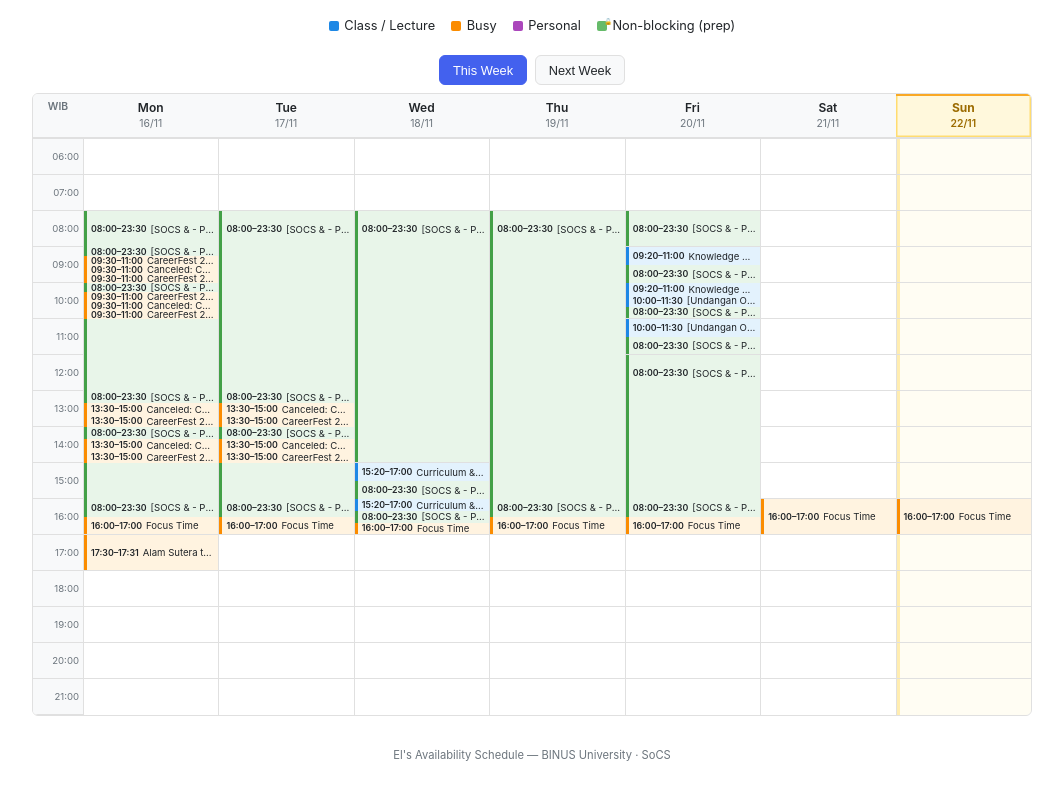
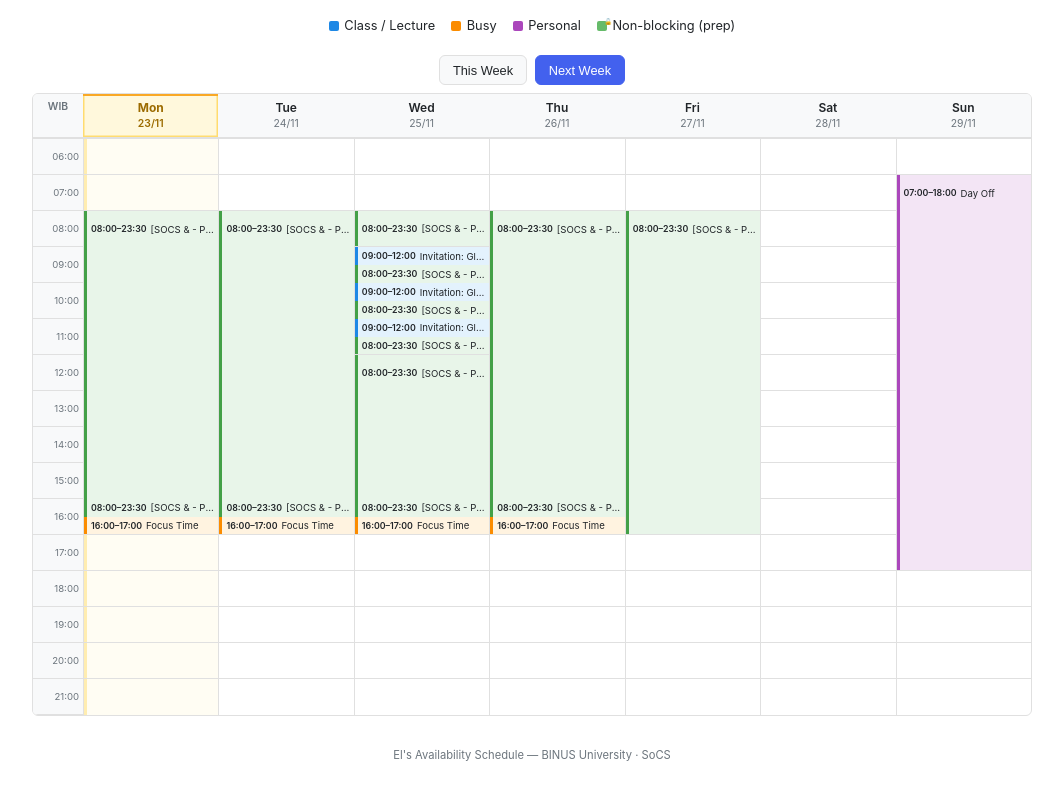
Before and after one commit to asaeltarigan/schedule, a plain HTML site: page index.html in a window 1280 px wide. Shown: the part 120-916 px from the top of the page, without its empty margins (108-1171 px from the left). Drawn offline with Linux system fonts and the light colour scheme.

Commit message:
schedule: rebuild static timetable

```diff
--- a/index.html
+++ b/index.html
@@ -28,13 +28,13 @@
 
         <div class="week-nav">
 
-            <button class="week-btn active"
+            <button class="week-btn "
                     onclick="showWeek(0)"
                     data-week="0">
                 This Week
             </button>
 
-            <button class="week-btn "
+            <button class="week-btn active"
                     onclick="showWeek(1)"
                     data-week="1">
                 Next Week
@@ -44,7 +44,7 @@
 
 
 
-        <div class="timeline-wrapper " id="week-0">
+        <div class="timeline-wrapper hidden" id="week-0">
             <div class="timeline">
                 <div class="t-grid">
                     <div class="t-row t-header">
@@ -80,7 +80,7 @@
                             <span class="day-date">21/11</span>
                         </div>
 
-                        <div class="t-day-header t-today">
+                        <div class="t-day-header ">
                             <span class="day-name">Sun</span>
                             <span class="day-date">22/11</span>
                         </div>
@@ -135,7 +135,7 @@
                         </div>
 
 
-                        <div class="t-cell t-today-col   ">
+                        <div class="t-cell    ">
 
                             <div class="t-cell-empty"></div>
 
@@ -190,7 +190,7 @@
                         </div>
 
 
-                        <div class="t-cell t-today-col   ">
+                        <div class="t-cell    ">
 
                             <div class="t-cell-empty"></div>
 
@@ -290,7 +290,7 @@
                         </div>
 
 
-                        <div class="t-cell t-today-col   ">
+                        <div class="t-cell    ">
 
                             <div class="t-cell-empty"></div>
 
@@ -456,7 +456,7 @@
                         </div>
 
 
-                        <div class="t-cell t-today-col   ">
+                        <div class="t-cell    ">
 
                             <div class="t-cell-empty"></div>
 
@@ -637,7 +637,7 @@
                         </div>
 
 
-                        <div class="t-cell t-today-col   ">
+                        <div class="t-cell    ">
 
                             <div class="t-cell-empty"></div>
 
@@ -749,7 +749,7 @@
                         </div>
 
 
-                        <div class="t-cell t-today-col   ">
+                        <div class="t-cell    ">
 
                             <div class="t-cell-empty"></div>
 
@@ -837,7 +837,7 @@
                         </div>
 
 
-                        <div class="t-cell t-today-col   ">
+                        <div class="t-cell    ">
 
                             <div class="t-cell-empty"></div>
 
@@ -1002,7 +1002,7 @@
                         </div>
 
 
-                        <div class="t-cell t-today-col   ">
+                        <div class="t-cell    ">
 
                             <div class="t-cell-empty"></div>
 
@@ -1167,7 +1167,7 @@
                         </div>
 
 
-                        <div class="t-cell t-today-col   ">
+                        <div class="t-cell    ">
 
                             <div class="t-cell-empty"></div>
 
@@ -1279,7 +1279,7 @@
                         </div>
 
 
-                        <div class="t-cell t-today-col   ">
+                        <div class="t-cell    ">
 
                             <div class="t-cell-empty"></div>
 
@@ -1518,7 +1518,7 @@
                         </div>
 
 
-                        <div class="t-cell t-today-col t-filled  ">
+                        <div class="t-cell  t-filled  ">
 
 
 
@@ -1591,7 +1591,7 @@
                         </div>
 
 
-                        <div class="t-cell t-today-col   ">
+                        <div class="t-cell    ">
 
                             <div class="t-cell-empty"></div>
 
@@ -1646,7 +1646,7 @@
                         </div>
 
 
-                        <div class="t-cell t-today-col   ">
+                        <div class="t-cell    ">
 
                             <div class="t-cell-empty"></div>
 
@@ -1701,7 +1701,7 @@
                         </div>
 
 
-                        <div class="t-cell t-today-col   ">
+                        <div class="t-cell    ">
 
                             <div class="t-cell-empty"></div>
 
@@ -1756,7 +1756,7 @@
                         </div>
 
 
-                        <div class="t-cell t-today-col   ">
+                        <div class="t-cell    ">
 
                             <div class="t-cell-empty"></div>
 
@@ -1811,7 +1811,7 @@
                         </div>
 
 
-                        <div class="t-cell t-today-col   ">
+                        <div class="t-cell    ">
 
                             <div class="t-cell-empty"></div>
 
@@ -1823,13 +1823,13 @@
             </div>
         </div>
 
-        <div class="timeline-wrapper hidden" id="week-1">
+        <div class="timeline-wrapper " id="week-1">
             <div class="timeline">
                 <div class="t-grid">
                     <div class="t-row t-header">
                         <div class="t-time-header">WIB</div>
 
-                        <div class="t-day-header ">
+                        <div class="t-day-header t-today">
                             <span class="day-name">Mon</span>
                             <span class="day-date">23/11</span>
                         </div>
@@ -1872,7 +1872,7 @@
                         <div class="t-time">06:00</div>
 
 
-                        <div class="t-cell    ">
+                        <div class="t-cell t-today-col   ">
 
                             <div class="t-cell-empty"></div>
 
@@ -1927,7 +1927,7 @@
                         <div class="t-time">07:00</div>
 
 
-                        <div class="t-cell    ">
+                        <div class="t-cell t-today-col   ">
 
                             <div class="t-cell-empty"></div>
 
@@ -1991,7 +1991,7 @@
                         <div class="t-time">08:00</div>
 
 
-                        <div class="t-cell  t-filled t-cont-bottom ">
+                        <div class="t-cell t-today-col t-filled t-cont-bottom ">
 
 
 
@@ -2097,7 +2097,7 @@
                         <div class="t-time">09:00</div>
 
 
-                        <div class="t-cell  t-filled t-cont-bottom ">
+                        <div class="t-cell t-today-col t-filled t-cont-bottom ">
 
 
 
@@ -2215,7 +2215,7 @@
                         <div class="t-time">10:00</div>
 
 
-                        <div class="t-cell  t-filled t-cont-bottom ">
+                        <div class="t-cell t-today-col t-filled t-cont-bottom ">
 
 
 
@@ -2333,7 +2333,7 @@
                         <div class="t-time">11:00</div>
 
 
-                        <div class="t-cell  t-filled t-cont-bottom ">
+                        <div class="t-cell t-today-col t-filled t-cont-bottom ">
 
 
 
@@ -2451,7 +2451,7 @@
                         <div class="t-time">12:00</div>
 
 
-                        <div class="t-cell  t-filled t-cont-bottom ">
+                        <div class="t-cell t-today-col t-filled t-cont-bottom ">
 
 
 
@@ -2545,7 +2545,7 @@
                         <div class="t-time">13:00</div>
 
 
-                        <div class="t-cell  t-filled t-cont-bottom ">
+                        <div class="t-cell t-today-col t-filled t-cont-bottom ">
 
 
 
@@ -2636,7 +2636,7 @@
                         <div class="t-time">14:00</div>
 
 
-                        <div class="t-cell  t-filled t-cont-bottom ">
+                        <div class="t-cell t-today-col t-filled t-cont-bottom ">
 
 
 
@@ -2727,7 +2727,7 @@
                         <div class="t-time">15:00</div>
 
 
-                        <div class="t-cell  t-filled t-cont-bottom ">
+                        <div class="t-cell t-today-col t-filled t-cont-bottom ">
 
 
 
@@ -2818,7 +2818,7 @@
                         <div class="t-time">16:00</div>
 
 
-                        <div class="t-cell  t-filled  t-overlap">
+                        <div class="t-cell t-today-col t-filled  t-overlap">
 
 
 
@@ -3013,7 +3013,7 @@
                         <div class="t-time">17:00</div>
 
 
-                        <div class="t-cell    ">
+                        <div class="t-cell t-today-col   ">
 
                             <div class="t-cell-empty"></div>
 
@@ -3074,7 +3074,7 @@
                         <div class="t-time">18:00</div>
 
 
-                        <div class="t-cell    ">
+                        <div class="t-cell t-today-col   ">
 
                             <div class="t-cell-empty"></div>
 
@@ -3129,7 +3129,7 @@
                         <div class="t-time">19:00</div>
 
 
-                        <div class="t-cell    ">
+                        <div class="t-cell t-today-col   ">
 
                             <div class="t-cell-empty"></div>
 
@@ -3184,7 +3184,7 @@
                         <div class="t-time">20:00</div>
 
 
-                        <div class="t-cell    ">
+                        <div class="t-cell t-today-col   ">
 
                             <div class="t-cell-empty"></div>
 
@@ -3239,7 +3239,7 @@
                         <div class="t-time">21:00</div>
 
 
-                        <div class="t-cell    ">
+                        <div class="t-cell t-today-col   ">
 
                             <div class="t-cell-empty"></div>
 
```
